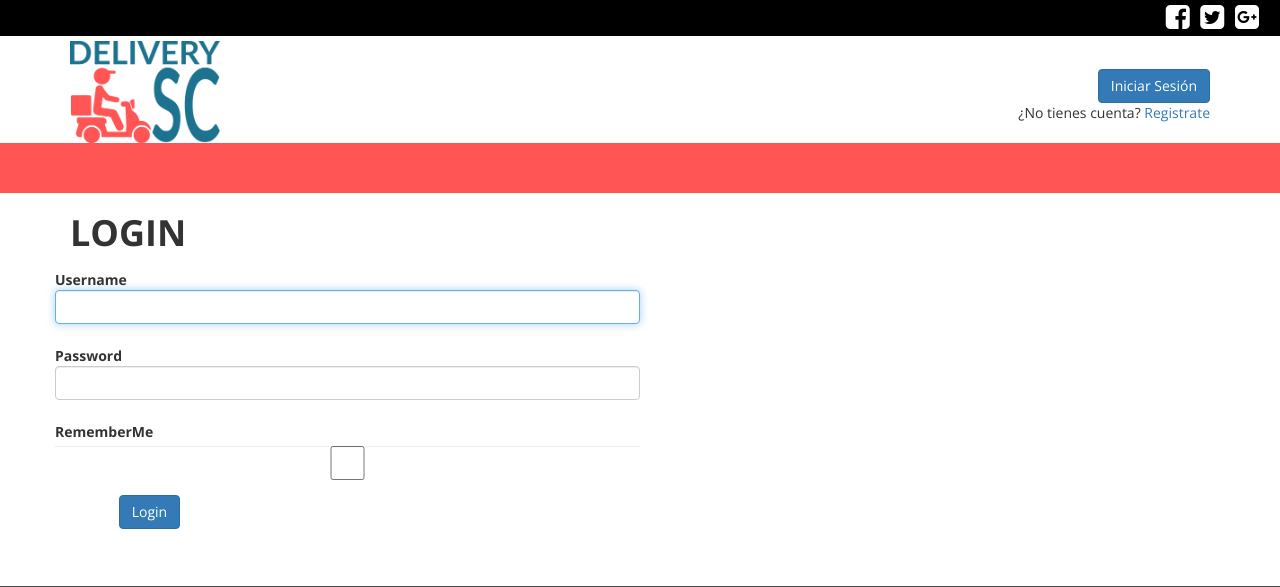
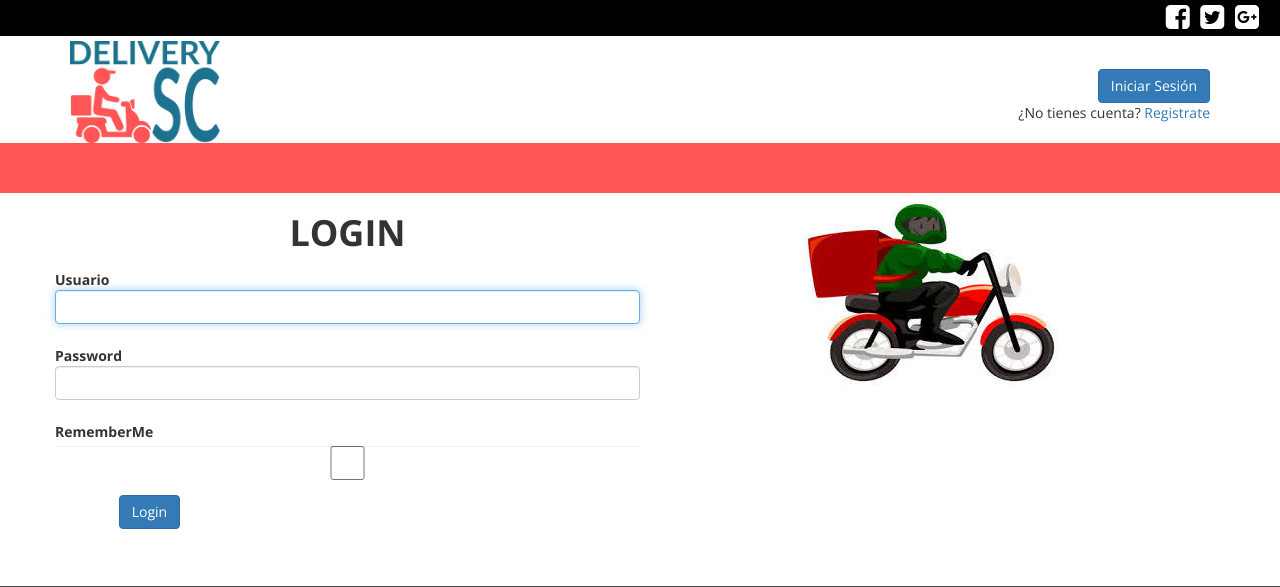
Before and after one commit to Thais89/Proyecto, a Yii app: the page made by views/site/login.php in a window 1280 px wide. Shown: the top 587 px of the page. Run offline with PHP 8.4 and a stand-in for Yii, Linux system fonts and the light colour scheme; the template is opened without the code that fills it, so the values that code supplies are empty; form fields are guessed from the names that the template uses; some libraries are stand-ins or nearby versions.

Commit message:
Mejoras front

```diff
--- a/models/LoginForm.php
+++ b/models/LoginForm.php
@@ -24,7 +24,10 @@ class LoginForm extends Model
     {
         return [
             // username and password are both required
-            [['username', 'password'], 'required'],
+            // [['username', 'password'], 'required'],
+            ['username', 'required', 'message' => 'Usuario no puede estar vacío'],
+            ['password', 'required', 'message' => 'Password no puede estar vacío'],
+
             // rememberMe must be a boolean value
             ['rememberMe', 'boolean'],
             // password is validated by validatePassword()
--- a/views/site/login.php
+++ b/views/site/login.php
@@ -13,18 +13,15 @@ $this->params['breadcrumbs'][] = $this->title;
 <div class="container site-login">
 <div class="row">
 <div class="col-sm-12 col-md-6">
-    <h1><?= Html::encode($this->title) ?></h1>
+    <h1 class="text-center"><?= Html::encode($this->title) ?></h1>
 
     <?php $form = ActiveForm::begin([
         'id' => 'login-form',
+        'layout' => 'horizontal',
         'options' => ['class' => 'form-horizontal'],
-        'fieldConfig' => [
-            'template' => "{label}\n<div class=\"col-lg-3\">{input}</div>\n<div class=\"col-lg-7\">{error}</div>",
-            'labelOptions' => ['class' => 'col-lg-2 control-label'],
-        ],
     ]); ?>
 
-        <?= $form->field($model, 'username')->textInput(['autofocus' => true]) ?>
+        <?= $form->field($model, 'username')->textInput(['autofocus' => true])->label('Usuario') ?>
 
         <?= $form->field($model, 'password')->passwordInput() ?>
 
@@ -41,5 +38,8 @@ $this->params['breadcrumbs'][] = $this->title;
     <?php ActiveForm::end(); ?>
 
 </div>
+<div class="col-sm-12 col-md-6 text-center">
+    <img src="<?= Yii::$app->request->baseUrl . '/img/delivery.jpg';?>" alt="DeliverySC" >
 </div>
 </div>
+</div>
```
Also changed, not shown: 1 other file.
